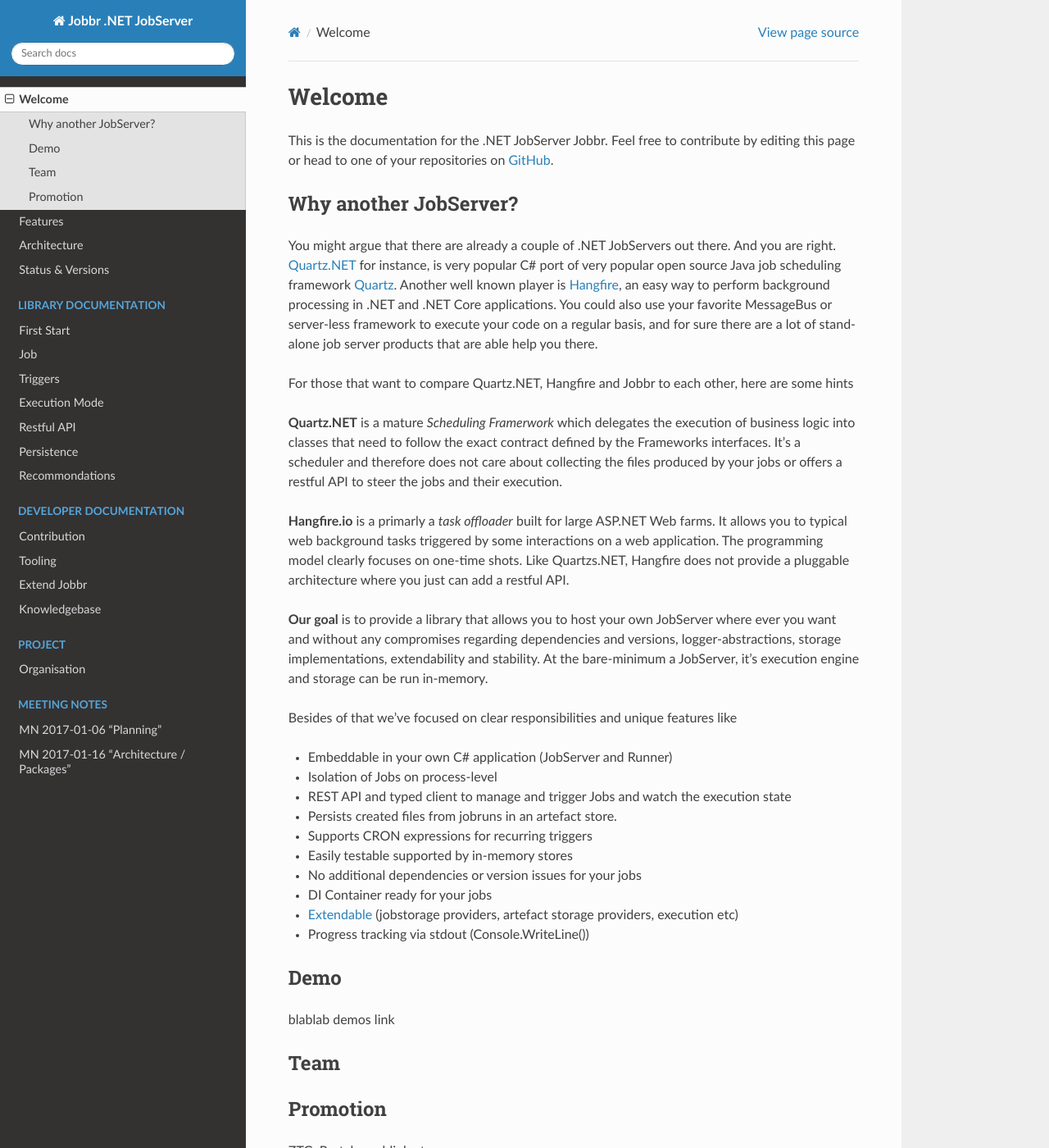
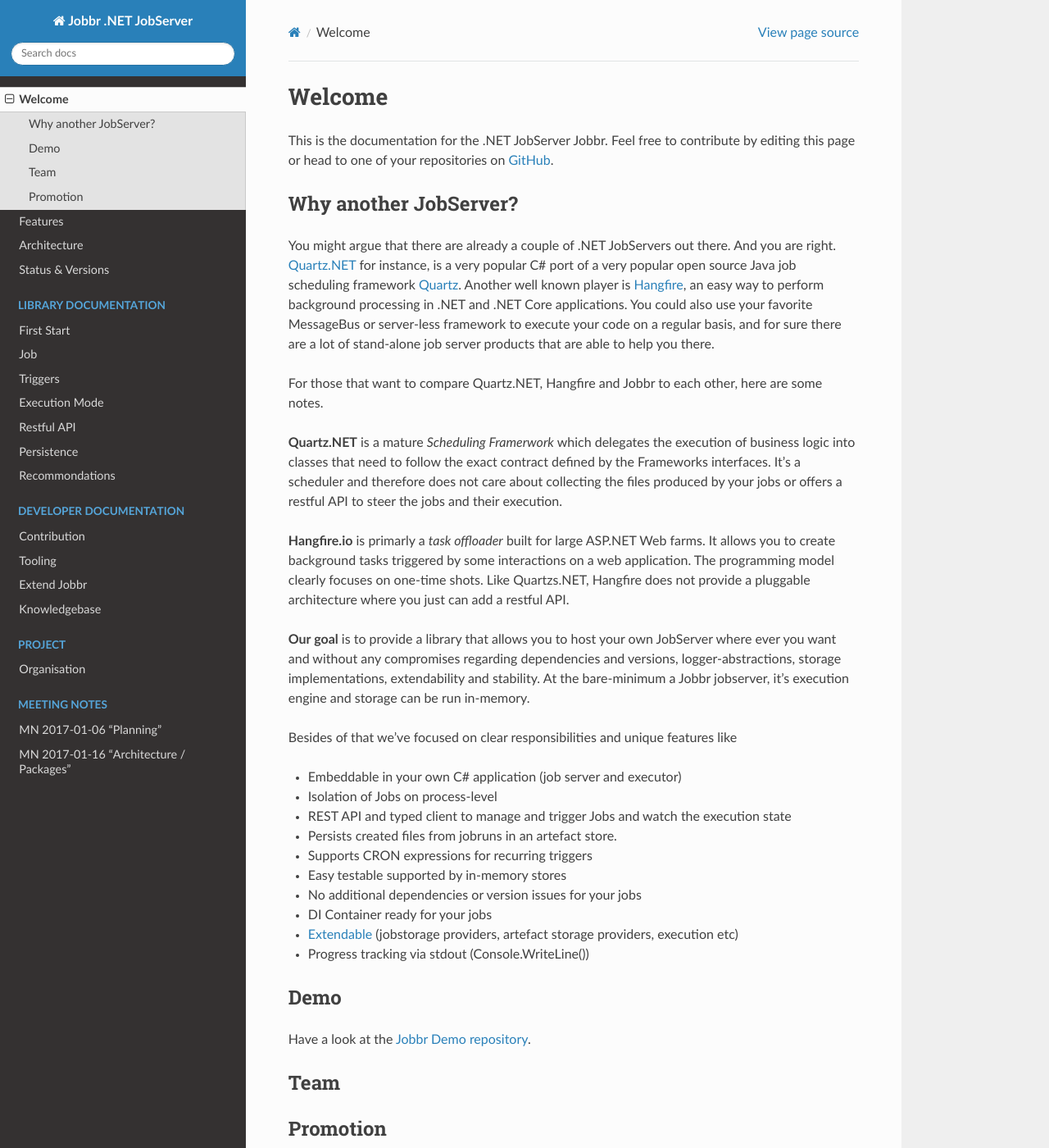
Before and after one commit to jobbrIO/jobbr-server, a Sphinx documentation site: the page built from docs/intro/welcome.md, in a window 1280 px wide and 1400 px high. Shown: the whole window at 82% size. Built offline with Sphinx 7.4.7 and the Read the Docs theme 2.0.0, drawn with Linux system fonts in a browser that asks for light colours.

Commit message:
Update welcome.md

```diff
--- a/docs/intro/welcome.md
+++ b/docs/intro/welcome.md
@@ -2,24 +2,24 @@
 This is the documentation for the .NET JobServer Jobbr. Feel free to contribute by editing this page or head to one of your repositories on [GitHub](https://github.com/JobbrIO).
 
 ## Why another JobServer?
-You might argue that there are already a couple of .NET JobServers out there. And you are right. [Quartz.NET](https://www.quartz-scheduler.net/) for instance, is very popular C# port of very popular open source Java job scheduling framework [Quartz](http://www.quartz-scheduler.org/). Another well known player is [Hangfire](https://www.hangfire.io/), an easy way to perform background processing in .NET and .NET Core applications. You could also use your favorite MessageBus or server-less framework to execute your code on a regular basis, and for sure there are a lot of stand-alone job server products that are able help you there.
+You might argue that there are already a couple of .NET JobServers out there. And you are right. [Quartz.NET](https://www.quartz-scheduler.net/) for instance, is a very popular C# port of a very popular open source Java job scheduling framework [Quartz](http://www.quartz-scheduler.org/). Another well known player is [Hangfire](https://www.hangfire.io/), an easy way to perform background processing in .NET and .NET Core applications. You could also use your favorite MessageBus or server-less framework to execute your code on a regular basis, and for sure there are a lot of stand-alone job server products that are able to help you there.
 
-For those that want to compare Quartz.NET, Hangfire and Jobbr to each other, here are some hints
+For those that want to compare Quartz.NET, Hangfire and Jobbr to each other, here are some notes.
 
 **Quartz.NET** is a mature *Scheduling Framerwork* which delegates the execution of business logic into classes that need to follow the exact contract defined by the Frameworks interfaces. It's a scheduler and therefore does not care about collecting the files produced by your jobs or offers a restful API to steer the jobs and their execution.
 
-**Hangfire.io** is a primarly a *task offloader* built for large ASP.NET Web farms. It allows you to typical web background tasks triggered by some interactions on a web application. The programming model clearly focuses on one-time shots. Like Quartzs.NET, Hangfire does not provide a pluggable architecture where you just can add a restful API.
+**Hangfire.io** is primarly a *task offloader* built for large ASP.NET Web farms. It allows you to create background tasks triggered by some interactions on a web application. The programming model clearly focuses on one-time shots. Like Quartzs.NET, Hangfire does not provide a pluggable architecture where you just can add a restful API.
 
-**Our goal** is to provide a library that allows you to host your own JobServer where ever you want and without any compromises regarding dependencies and versions, logger-abstractions, storage implementations, extendability and stability. At the bare-minimum a JobServer, it's execution engine and storage can be run in-memory.
+**Our goal** is to provide a library that allows you to host your own JobServer where ever you want and without any compromises regarding dependencies and versions, logger-abstractions, storage implementations, extendability and stability. At the bare-minimum a Jobbr jobserver, it's execution engine and storage can be run in-memory.
 
 Besides of that we've focused on clear responsibilities and unique features like
 
-* Embeddable in your own C# application (JobServer and Runner)
+* Embeddable in your own C# application (job server and executor)
 * Isolation of Jobs on process-level
 * REST API and typed client to manage and trigger Jobs and watch the execution state
 * Persists created files from jobruns in an artefact store.
 * Supports CRON expressions for recurring triggers
-* Easily testable supported by in-memory stores
+* Easy testable supported by in-memory stores
 * No additional dependencies or version issues for your jobs
 * DI Container ready for your jobs
 * [Extendable](../dev/extend.html) (jobstorage providers, artefact storage providers, execution etc)
@@ -27,7 +27,7 @@
 
 
 ## Demo
-blablab demos link
+Have a look at the [Jobbr Demo repository](https://github.com/jobbrIO/jobbr-demo).
 
 ## Team
 
```
